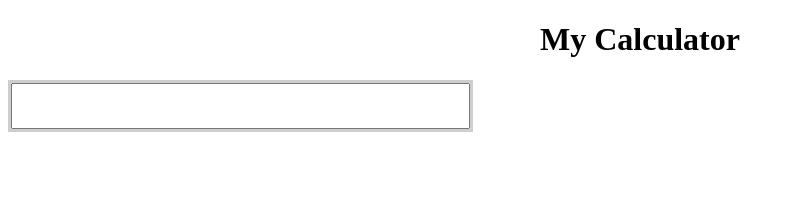
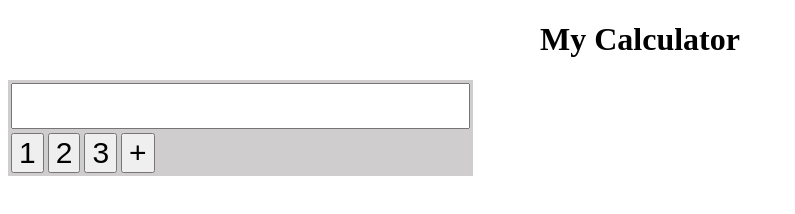
Before and after one commit to Sulwe/Calculator, a plain HTML site: page index.html in a window 1280 px wide. Shown: the whole page, without its empty margins (0-795 px from the left). Drawn offline with Linux system fonts and the light colour scheme.

Commit message:
add first row of buttons

```diff
--- a/index.html
+++ b/index.html
@@ -20,6 +20,14 @@
                         <br>
                     </td>
                 </tr>
+                <tr>
+                    <td>
+                        <input type="button" class="number" name="one" value="1">
+                        <input type="button" class="number" name="two" value="2">
+                        <input type="button" class="number" name="three" value="3">
+                        <input type="button" class="operator" name="add" value="+">
+                    </td>
+                </tr>
 
             </table>
         </form>
--- a/styles.css
+++ b/styles.css
@@ -11,3 +11,11 @@ table {
 #display {
     font-size: 35px;
 }
+
+.number {
+    font-size: 30px;
+}
+
+.operator {
+    font-size: 30px;
+}
```
